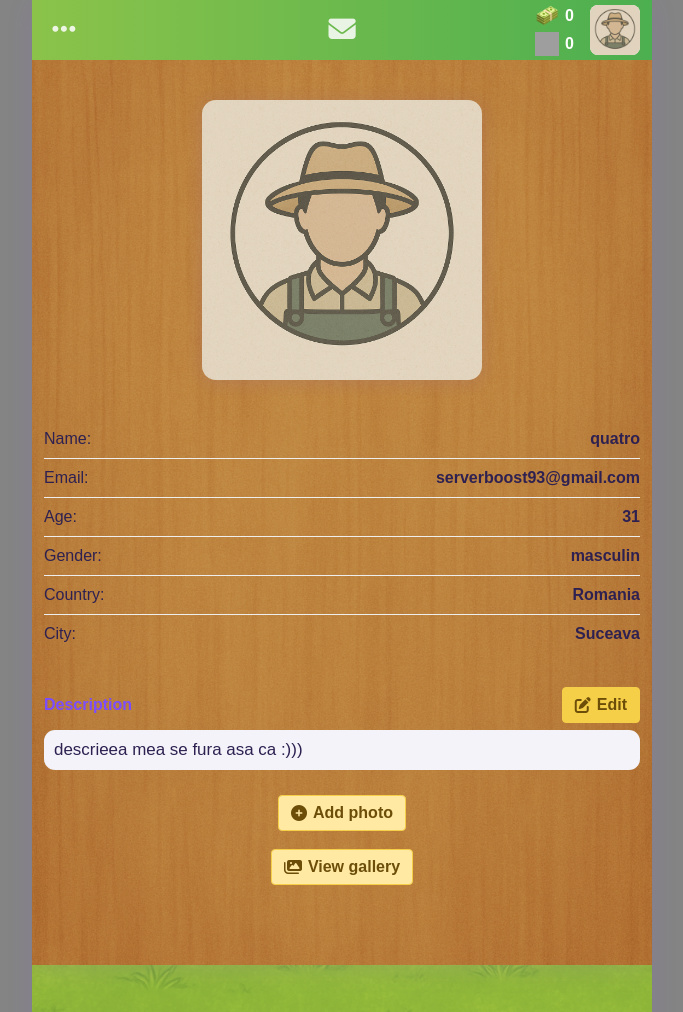
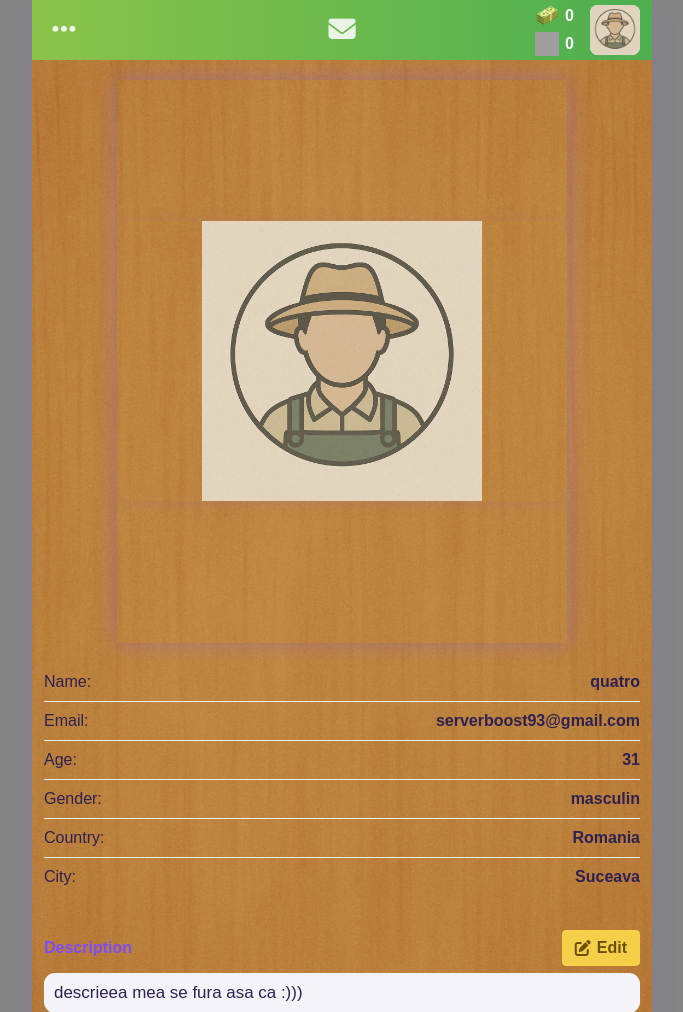
Before and after one commit to imquatro/proiect-dating, a PHP site: page /profile.php in a window 1280 px wide. Shown: the top 1012 px of the page, without its empty margins (298-981 px from the left). Run offline with PHP 8.4, Linux system fonts and the light colour scheme; a user stored in the database is signed in; data comes from the database, SQL or seed files in the repository; data that the repository does not hold is empty; grey boxes are pictures that could not be loaded.

Commit message:
Add files via upload

```diff
--- a/assets_css/profile.css
+++ b/assets_css/profile.css
@@ -82,18 +82,37 @@ body, html {
 }
 .profile-gallery {
     width: 100%;
+    max-width: 600px;
     position: relative;
     display: flex;
     align-items: center;
     justify-content: center;
     margin-bottom: 20px;
 }
-.profile-gallery img {
-    max-width: 100%;
-    max-height: 280px;
-    border-radius: 14px;
-    object-fit: cover;
-    box-shadow: 0 2px 18px rgba(124,77,255,0.11);
+
+.photo-frame {
+    width: 100%;
+    aspect-ratio: 4 / 5;
+    overflow: hidden;
+    display: flex;
+    align-items: center;
+    justify-content: center;
+    box-shadow: 0 0 20px rgba(124,77,255,0.35);
+    background: transparent;
+}
+
+.photo-frame img {
+    width: 100%;
+    height: 100%;
+    object-fit: contain;
+}
+
+.profile-photo-frame {
+    max-width: 450px;
+}
+
+.gallery-photo-frame {
+    max-width: 600px;
 }
 .gallery-arrow {
     position: absolute;
```
